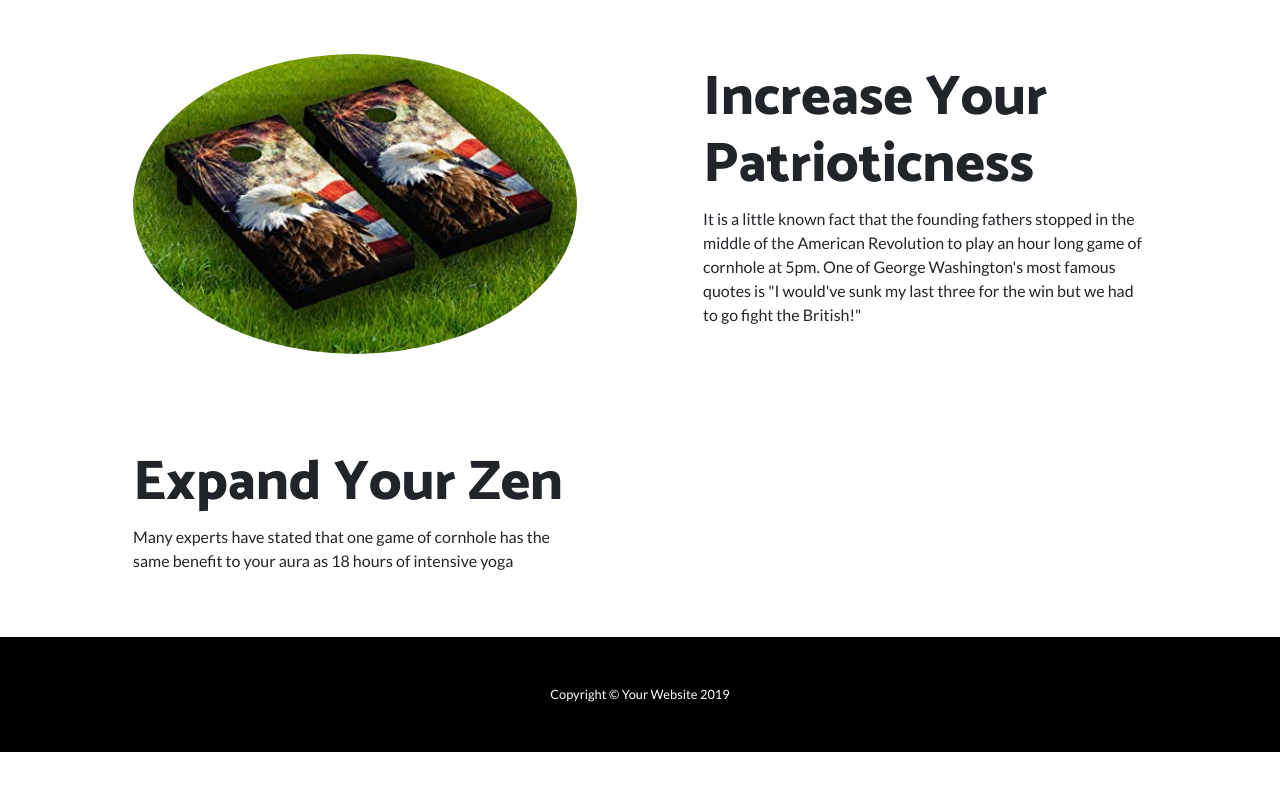
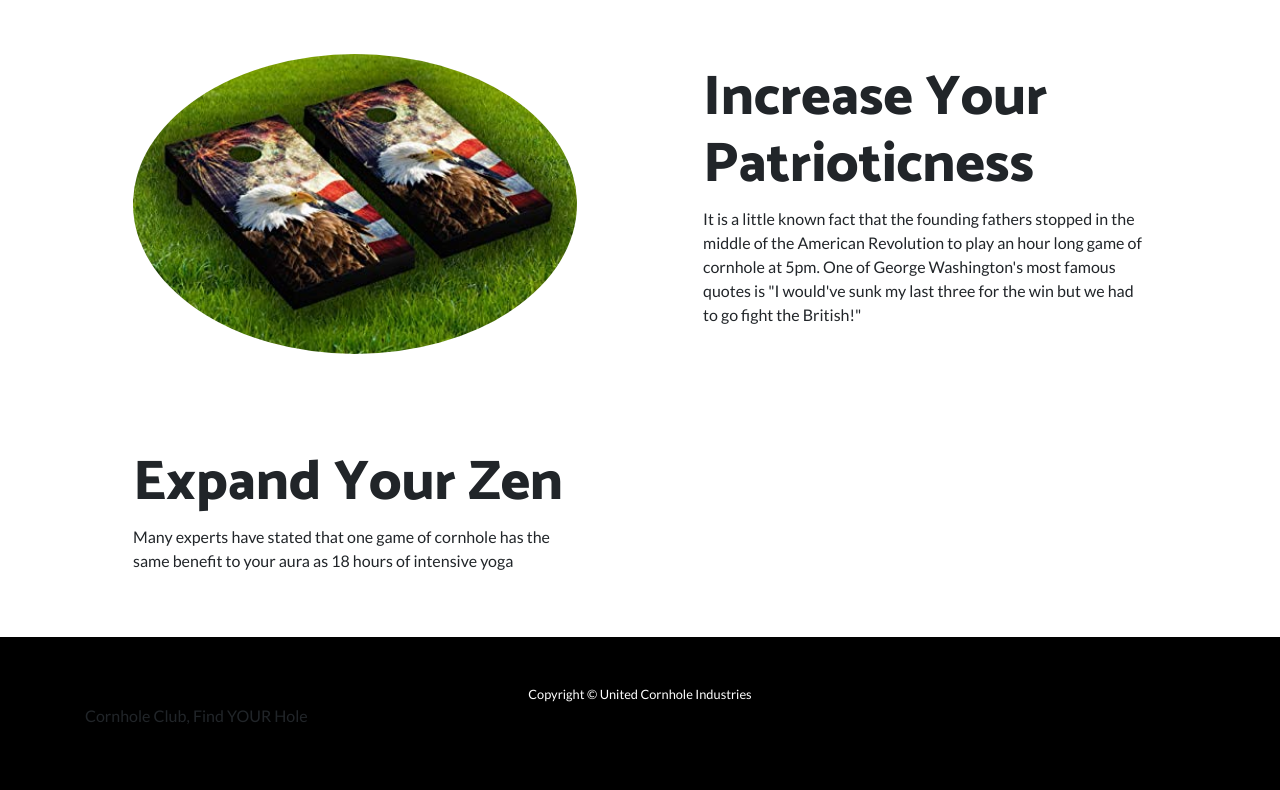
Before and after one commit to theokessel/Cornhole, a website: page index.html in a window 1280 px wide. Shown: the part 1072-1862 px from the top of the page. Before the commit the page ends 1824 px from the top, so only its background shows below. Drawn offline with Linux system fonts and the light colour scheme.

Commit message:
Update index.html

```diff
--- a/index.html
+++ b/index.html
@@ -141,7 +141,8 @@
     <!-- Footer -->
     <footer class="py-5 bg-black">
         <div class="container">
-            <p class="m-0 text-center text-white small">Copyright &copy; Your Website 2019</p>
+            <p class="m-0 text-center text-white small">Copyright &copy; United Cornhole Industries</p>
+            <p>Cornhole Club, Find YOUR Hole</p>
         </div>
         <!-- /.container -->
     </footer>
```
